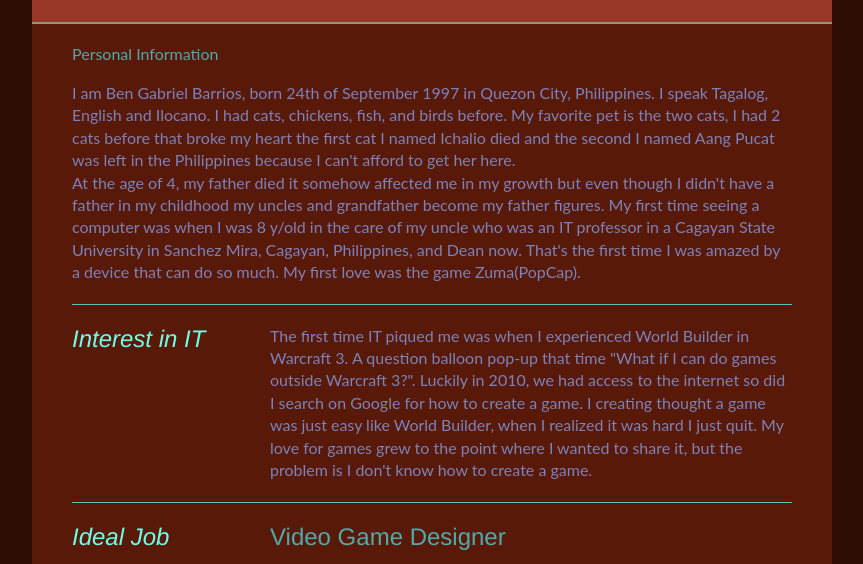
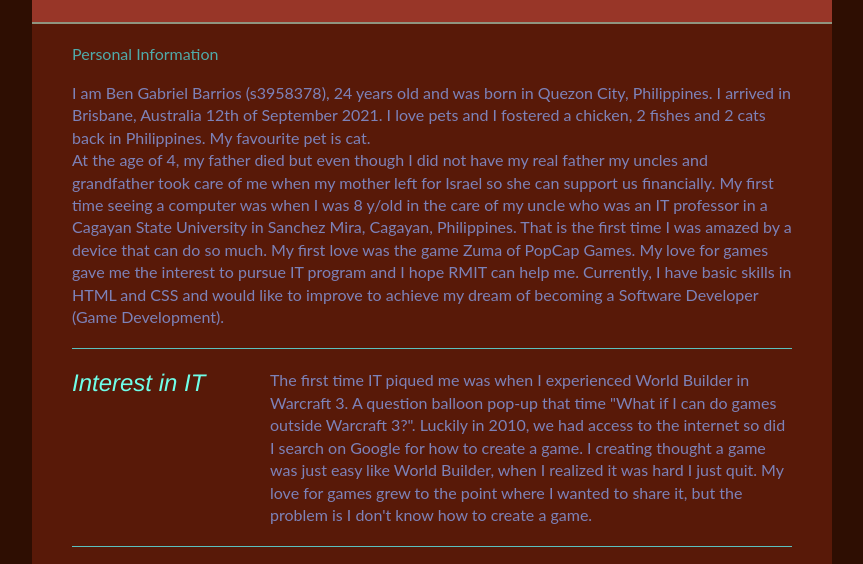
Before and after one commit to unIcedcoffee/ePortfolio, a plain HTML site: page index.html in a window 1280 px wide. Shown: the part 216-780 px from the top of the page, without its empty margins (208-1071 px from the left). Drawn offline with Linux system fonts and the light colour scheme.

Commit message:
Update index.html

```diff
--- a/index.html
+++ b/index.html
@@ -36,8 +36,8 @@
 
       				<div>
                 <br>
-      					<p>I am Ben Gabriel Barrios, born 24th of September 1997 in Quezon City, Philippines. I speak Tagalog, English and Ilocano. I had cats, chickens, fish, and birds before. My favorite pet is the two cats, I had 2 cats before that broke my heart the first cat I named Ichalio died and the second I named Aang Pucat was left in the Philippines because I can't afford to get her here.
-                  <br> At the age of 4, my father died it somehow affected me in my growth but even though I didn't have a father in my childhood my uncles and grandfather become my father figures. My first time seeing a computer was when I was 8 y/old in the care of my uncle who was an IT professor in a Cagayan State University in Sanchez Mira, Cagayan, Philippines, and Dean now. That's the first time I was amazed by a device that can do so much. My first love was the game Zuma(PopCap).</p>
+      					<p>I am Ben Gabriel Barrios (s3958378), 24 years old and was born in Quezon City, Philippines. I arrived in Brisbane, Australia 12th of September 2021. I love pets and I fostered a chicken, 2 fishes and 2 cats back in Philippines. My favourite pet is cat.
+                  <br>At the age of 4, my father died but even though I did not have my real father my uncles and grandfather took care of me when my mother left for Israel so she can support us financially. My first time seeing a computer was when I was 8 y/old in the care of my uncle who was an IT professor in a Cagayan State University in Sanchez Mira, Cagayan, Philippines. That is the first time I was amazed by a device that can do so much. My first love was the game Zuma of PopCap Games. My love for games gave me the interest to pursue IT program and I hope RMIT can help me. Currently, I have basic skills in HTML and CSS and would like to improve to achieve my dream of becoming a Software Developer (Game Development).</p>
       				</div>
       			</article>
       			<div class="clear"></div>
```
